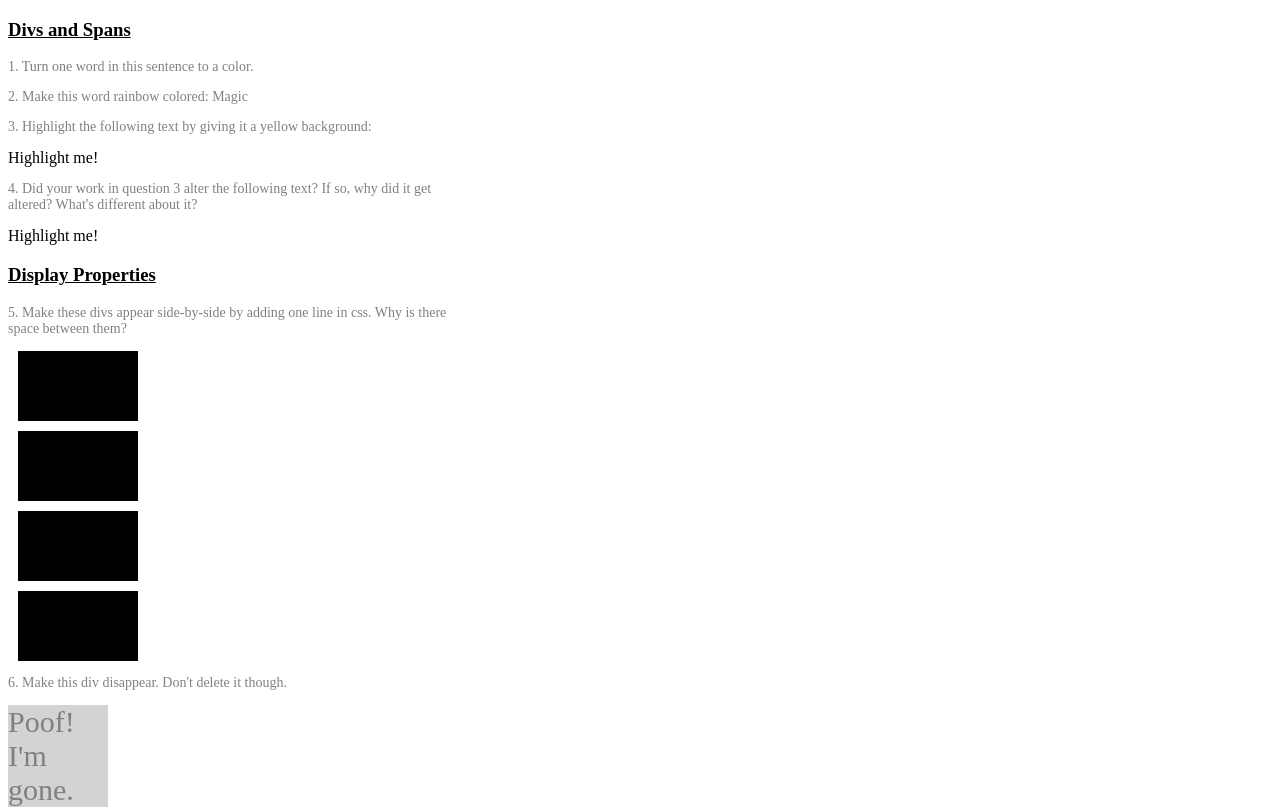
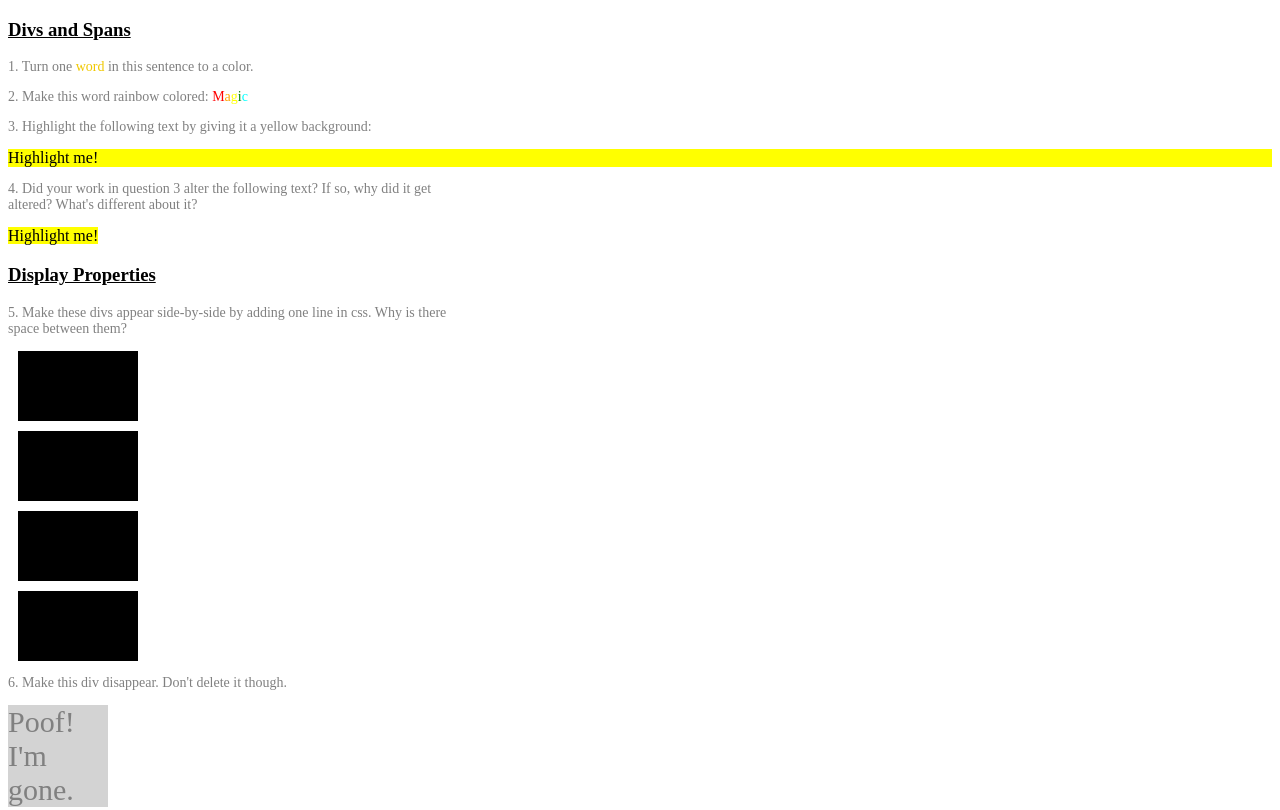
Before and after one commit to Herman0404/ovningsuppgift-display-position-fend24, a plain HTML site: page index.html in a window 1280 px wide. Shown: the top 810 px of the page. Drawn offline with Linux system fonts and the light colour scheme.

Commit message:
Update style.css

```diff
--- a/style.css
+++ b/style.css
@@ -1,7 +1,22 @@
-/* Add Question 1 CSS below: */
-.color-word {
-
-}
+  /* Add Question 1 CSS below: */
+  .color-word {
+      color: #f0c800;
+  }
+  .a{
+    color: red;
+  }
+  .b{
+    color: orange;
+  }
+  .c{
+    color: yellow;
+  }
+  .d{
+    color: green;
+  }
+  .e{
+    color: #00ffff;
+  }
 
   /* Add Question 2 CSS below: */
 
@@ -9,6 +24,8 @@
   .highlight-me {
     color: black;
     font-size: 16px;
+    background-color: yellow;
+
   }
 
   /* Question 5 */
```
